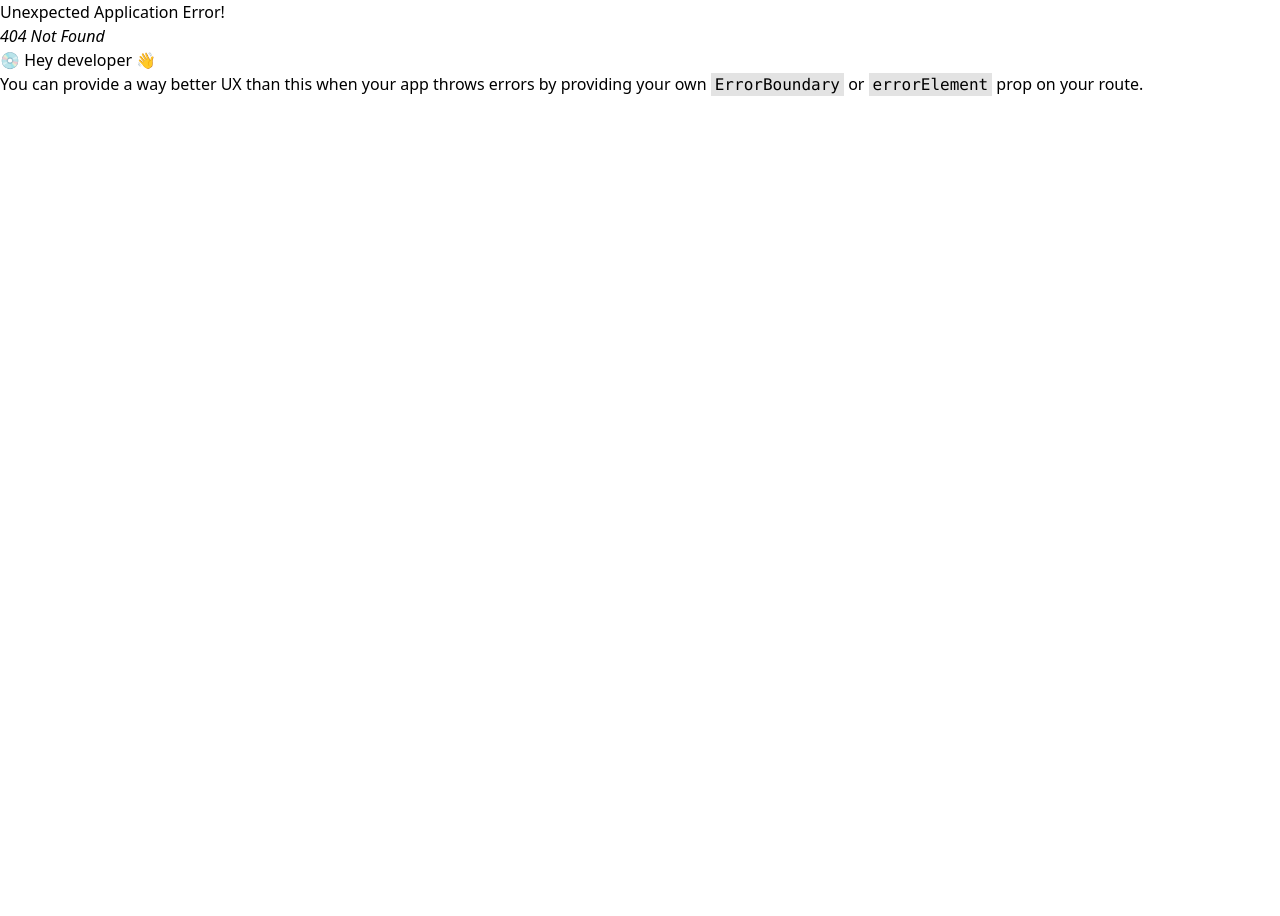
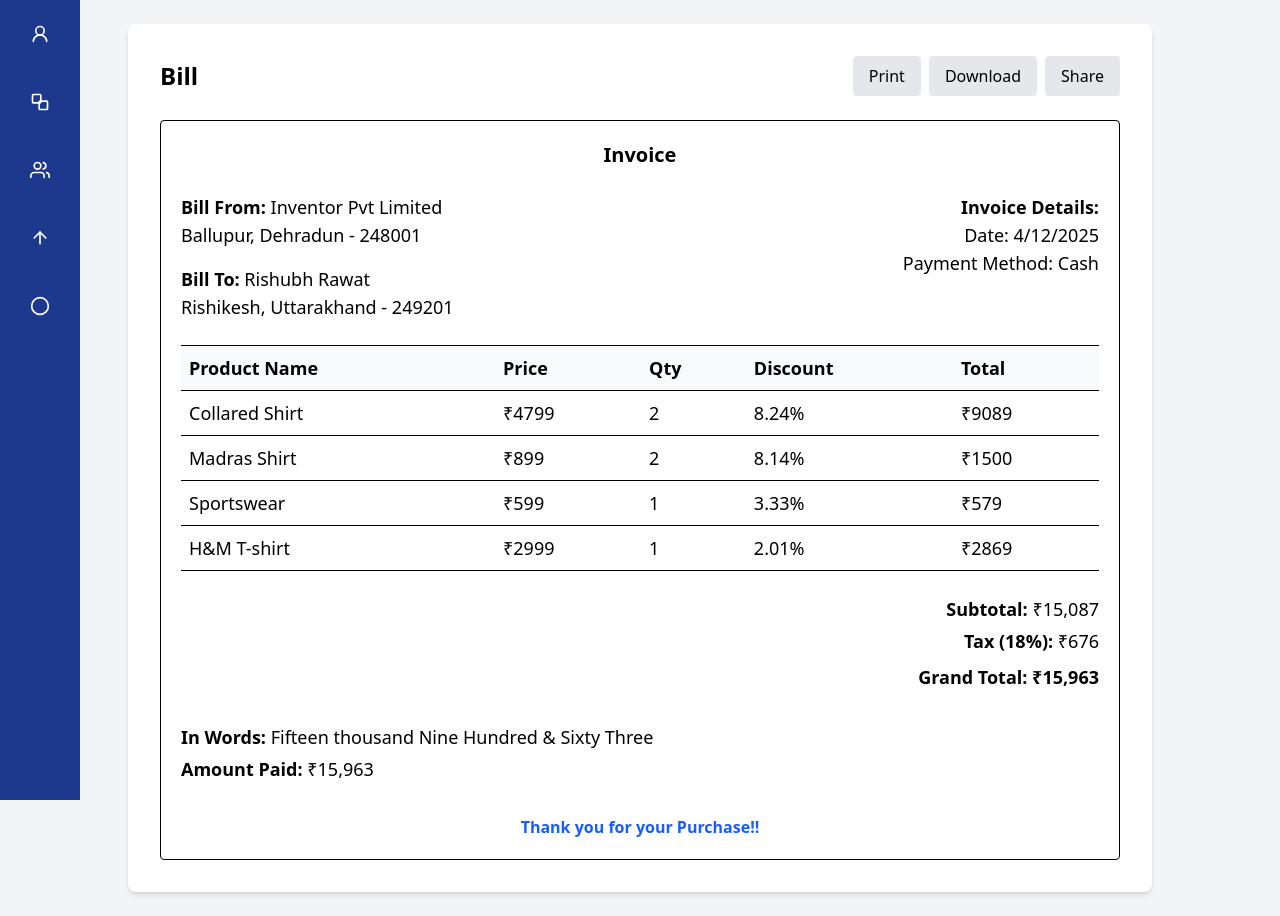
Before and after one commit to antarakanswal1/BillingSys, a React (Vite) app: page /billinvoice in a window 1280 px wide. Before the commit this address had no page. Before the commit the page ends 800 px from the top, so only its background shows below. Built offline with nearby package versions, Linux system fonts and the light colour scheme.

Commit message:
bill invoice page added

```diff
--- a/src/App.jsx
+++ b/src/App.jsx
@@ -11,6 +11,7 @@ import Login from './Pages/Login';
 import InventoryPage from './Pages/InventoryPage';
 import CustomerPage from './Pages/CustomerPage';
 import ProductPurchase from './Pages/ProductPurchase';
+import BillInvoice from './Pages/BillInvoice';
 import Sidebar2 from './Components/Sidebar2';
 
 const router = createBrowserRouter([
@@ -22,7 +23,8 @@ const router = createBrowserRouter([
   { path: "/customerinfo", element: <CustomerInfo /> },
   { path: "/inventorypage", element: <InventoryPage /> },
   { path: "/customerpage", element: <CustomerPage /> },
-  {path: "/ProductPurchase", element: <ProductPurchase/>},
+  {path: "/productpurchase", element: <ProductPurchase/>},
+  {path: "/billinvoice", element: <BillInvoice/>},
   {path: "/Sidebar2", element: <Sidebar2/>}
 ]);
 
--- /dev/null
+++ b/src/Pages/BillInvoice.jsx
@@ -0,0 +1,100 @@
+// Invoice.jsx
+import React from "react";
+import Sidebar2 from "../Components/Sidebar2";
+
+const BillInvoice = () => {
+  const products = [
+    { name: "Collared Shirt", price: 4799, qty: 2, discount: "8.24%", total: 9089 },
+    { name: "Madras Shirt", price: 899, qty: 2, discount: "8.14%", total: 1500 },
+    { name: "Sportswear", price: 599, qty: 1, discount: "3.33%", total: 579 },
+    { name: "H&M T-shirt", price: 2999, qty: 1, discount: "2.01%", total: 2869 },
+  ];
+
+  return (
+    <section className="flex min-h-screen">
+      {/* Sidebar */}
+      <Sidebar2 />
+
+      {/* Main Content */}
+      <div className="flex-1 bg-gray-100 p-6">
+        <div className="max-w-5xl mx-auto bg-white shadow-md rounded-lg p-8">
+          {/* Top Section */}
+          <div className="flex justify-between items-center mb-6">
+            <h1 className="text-2xl font-bold">Bill</h1>
+            <div className="flex gap-2">
+              <button className="px-4 py-2 bg-gray-200 rounded hover:bg-gray-300">Print</button>
+              <button className="px-4 py-2 bg-gray-200 rounded hover:bg-gray-300">Download</button>
+              <button className="px-4 py-2 bg-gray-200 rounded hover:bg-gray-300">Share</button>
+            </div>
+          </div>
+
+          {/* Invoice Section */}
+          <div className="border p-5 rounded">
+            <h2 className="text-xl font-semibold text-center mb-6">Invoice</h2>
+
+            {/* Billing Details */}
+            <div className="grid grid-cols-1 md:grid-cols-2 text-sm md:text-lg mb-6">
+              <div>
+                <p><strong>Bill From:</strong> Inventor Pvt Limited</p>
+                <p>Ballupur, Dehradun - 248001</p>
+                <p className="mt-4"><strong>Bill To:</strong> Rishubh Rawat</p>
+                <p>Rishikesh, Uttarakhand - 249201</p>
+              </div>
+              <div className="text-right mt-4 md:mt-0">
+                <p><strong>Invoice Details:</strong></p>
+                <p>Date: 4/12/2025</p>
+                <p>Payment Method: <span className="capitalize">cash</span></p>
+              </div>
+            </div>
+
+            {/* Table Section */}
+            <div className="overflow-x-auto">
+              <table className="w-full text-sm md:text-lg text-left border-t border-b">
+                <thead className="bg-gray-50">
+                  <tr>
+                    <th className="p-2">Product Name</th>
+                    <th className="p-2">Price</th>
+                    <th className="p-2">Qty</th>
+                    <th className="p-2">Discount</th>
+                    <th className="p-2">Total</th>
+                  </tr>
+                </thead>
+                <tbody>
+                  {products.map((item, idx) => (
+                    <tr key={idx} className="border-t">
+                      <td className="p-2">{item.name}</td>
+                      <td className="p-2">₹{item.price}</td>
+                      <td className="p-2">{item.qty}</td>
+                      <td className="p-2">{item.discount}</td>
+                      <td className="p-2">₹{item.total}</td>
+                    </tr>
+                  ))}
+                </tbody>
+              </table>
+            </div>
+
+            {/* Totals Section */}
+            <div className="text-right mt-6 space-y-1 text-sm md:text-lg">
+              <p><span className="font-semibold">Subtotal:</span> ₹15,087</p>
+              <p><span className="font-semibold">Tax (18%):</span> ₹676</p>
+              <p className="text-lg font-bold mt-2">Grand Total: ₹15,963</p>
+            </div>
+
+            {/* Payment Details */}
+            <div className="mt-8 space-y-1 text-sm md:text-lg">
+              <p><span className="font-semibold">In Words:</span> Fifteen thousand Nine Hundred & Sixty Three</p>
+              <p><span className="font-semibold">Amount Paid:</span> ₹15,963</p>
+            </div>
+
+            {/* Thank You Note */}
+            <p className="text-center mt-8 text-blue-600 font-semibold">
+              Thank you for your Purchase!!
+            </p>
+          </div>
+        </div>
+      </div>
+    </section>
+  );
+};
+
+export default BillInvoice;
```
